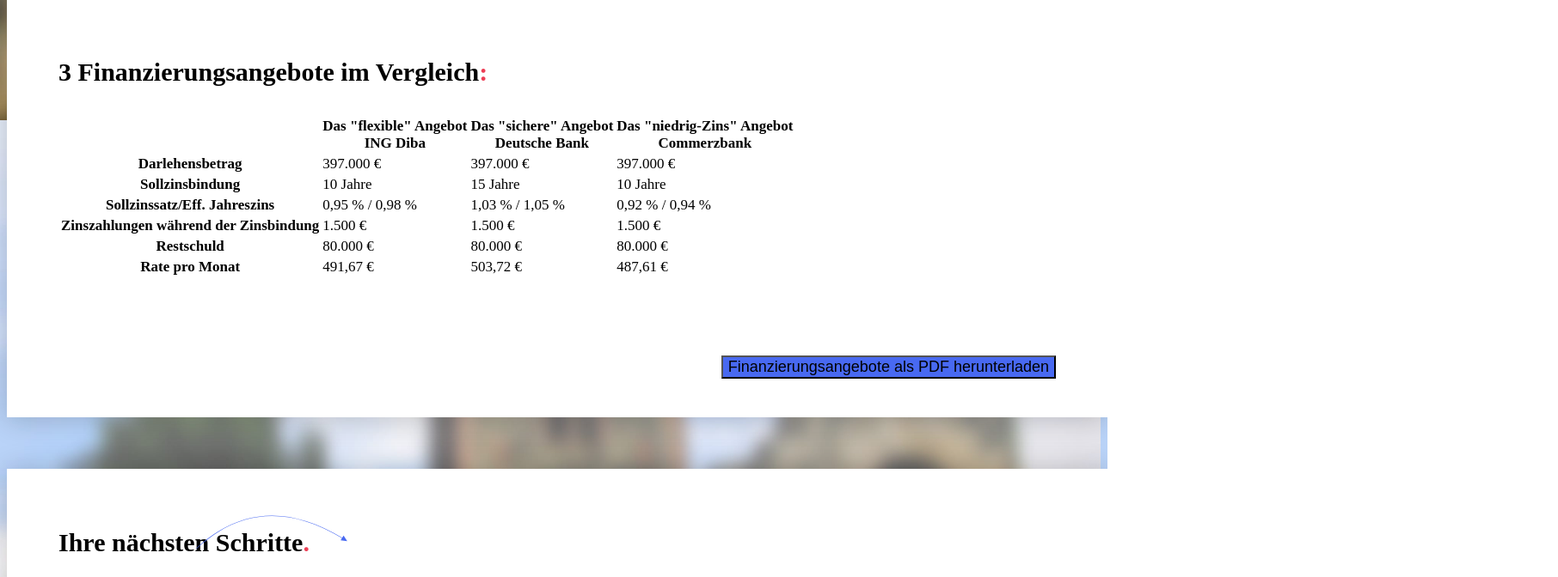
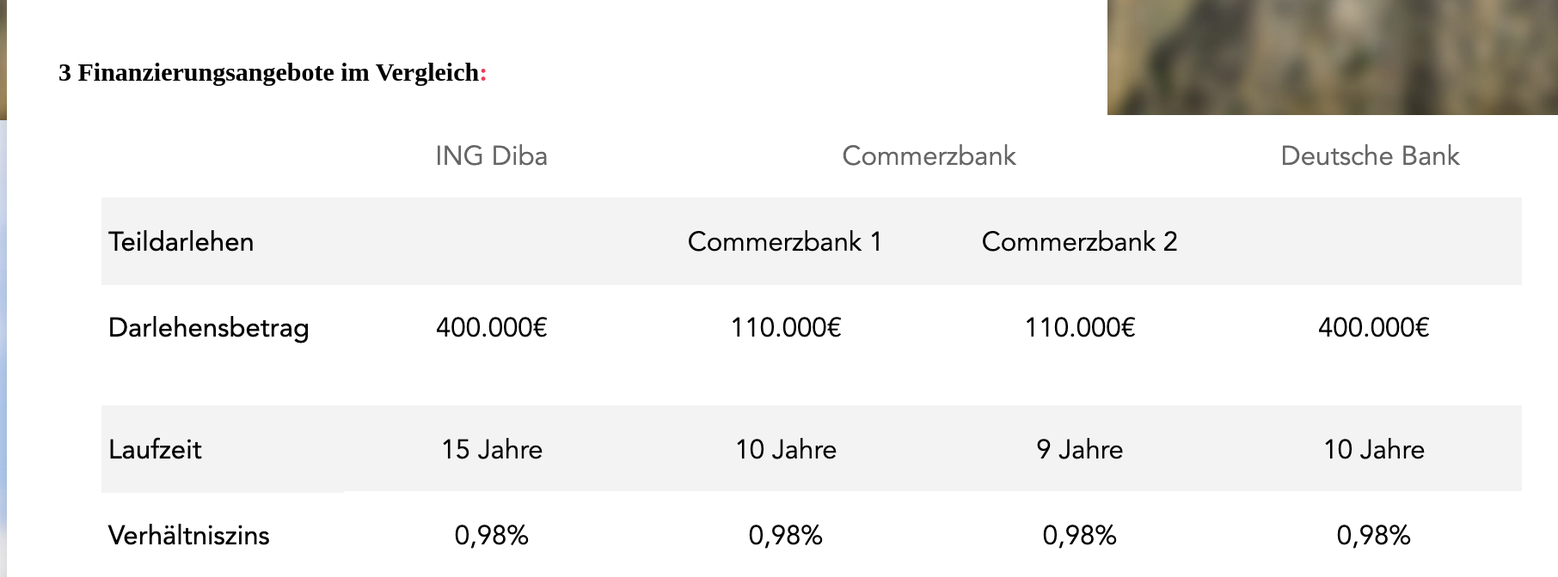
Before and after one commit to FloHiwg/nist-offer-representation-prototype, a plain HTML site: page index.html in a window 1280 px wide. Shown: the part 1460-2132 px from the top of the page at 86% size, 1812 px wide, since content can reach past the window. Drawn offline with nearby package versions, Linux system fonts and the light colour scheme.

Commit message:
Exchanged html table with img

```diff
--- a/index.html
+++ b/index.html
@@ -97,54 +97,7 @@
             <div class="section__header">
                 <h1>3 Finanzierungsangebote im Vergleich<span class="red-dot">:</span></h1>
             </div>
-            <table class="table table-hover table-striped">
-                <thead>
-                <tr>
-                    <th scope="col"></th>
-                    <th scope="col">Das "flexible" Angebot <br><span class="bank-name">ING Diba</span></th>
-                    <th scope="col">Das "sichere" Angebot <br><span class="bank-name">Deutsche Bank</span></th>
-                    <th scope="col">Das "niedrig-Zins" Angebot <br><span class="bank-name">Commerzbank</span></th>
-                </tr>
-                </thead>
-                <tbody>
-                <tr>
-                    <th scope="row">Darlehensbetrag</th>
-                    <td>397.000 €</td>
-                    <td>397.000 €</td>
-                    <td>397.000 €</td>
-                </tr>
-                <tr>
-                    <th scope="row">Sollzinsbindung</th>
-                    <td>10 Jahre</td>
-                    <td>15 Jahre</td>
-                    <td>10 Jahre</td>
-                </tr>
-                <tr>
-                    <th scope="row">Sollzinssatz/Eff. Jahreszins</th>
-                    <td>0,95 % / 0,98 %</td>
-                    <td>1,03 % / 1,05 %</td>
-                    <td>0,92 % / 0,94 %</td>
-                </tr>
-                <tr>
-                    <th scope="row">Zinszahlungen während der Zinsbindung</th>
-                    <td>1.500 €</td>
-                    <td>1.500 €</td>
-                    <td>1.500 €</td>
-                </tr>
-                <tr>
-                    <th scope="row">Restschuld</th>
-                    <td>80.000 €</td>
-                    <td>80.000 €</td>
-                    <td>80.000 €</td>
-                </tr>
-                <tr>
-                    <th scope="row">Rate pro Monat</th>
-                    <td>491,67 €</td>
-                    <td>503,72 €</td>
-                    <td>487,61 €</td>
-                </tr>
-                </tbody>
-            </table>
+            <img class="img-fluid" src="img/comparison.png">
 
         </section>
 
```
Also changed, not shown: img/comparison.png (added), img/comparison2.png (added).
